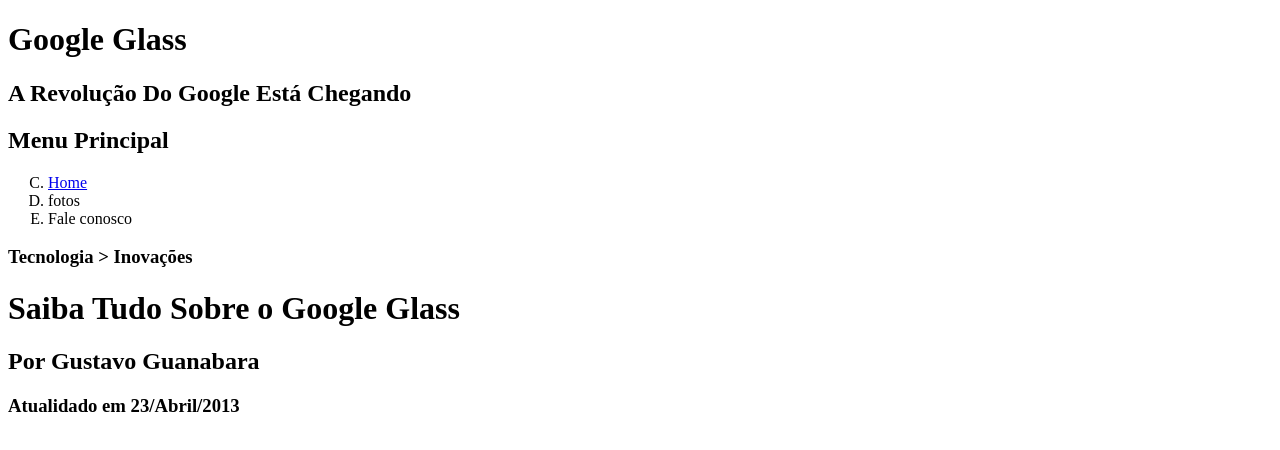
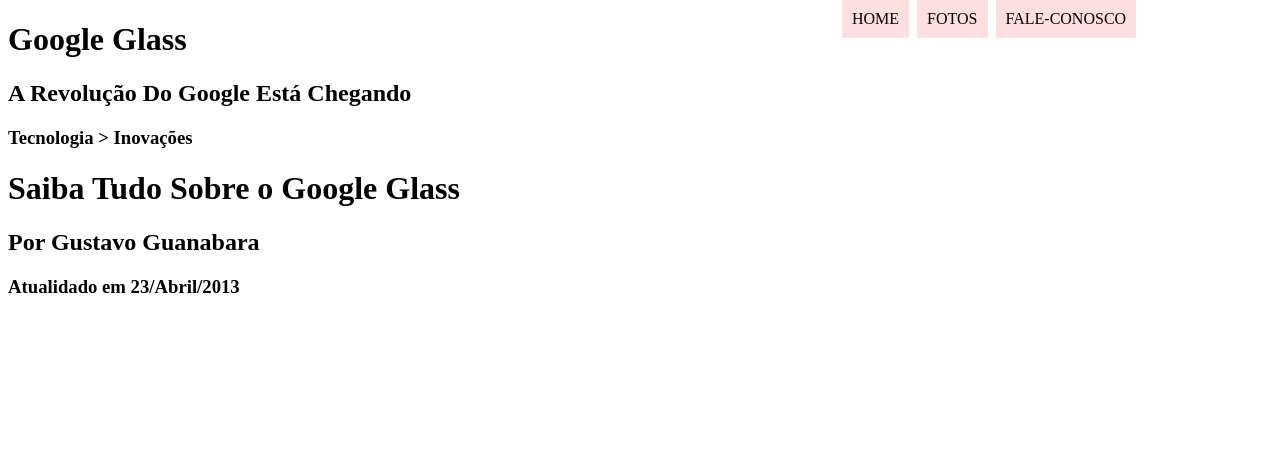
Before and after one commit to GedasioSilva/Projetos-com-Html, a plain HTML site: page Curso-Emvideo/Hgroup-header/index.html in a window 1280 px wide. Drawn offline with Linux system fonts and the light colour scheme.

Commit message:
aula
12/10/2021

```diff
--- a/Curso-Emvideo/Exercicios/exer01/Stylo.css
+++ b/Curso-Emvideo/Exercicios/imgns/01/Stylo.css
@@ -44,7 +44,7 @@ p{
 }
 
 
-div#orpo{
+div#corpo{
     background-color: rgb(11, 240, 30);
     color: black;
     font: normal 20pt arial;
--- /dev/null
+++ b/Curso-Emvideo/Hgroup-header/Style.css
@@ -0,0 +1,36 @@
+nav#menu ul {
+  list-style: none;
+  text-transform: uppercase;
+  position: absolute;
+  top: -18px;
+  left: 800px;
+
+}
+nav#menu li{
+    display: inline-block;
+    background-color: rgb(253, 223, 223);
+    padding: 10px;
+    margin: 2px;
+    transition: background-color 1s;
+}
+
+nav#menu li:hover{
+    background-color: azure;
+}
+
+
+nav#menu{
+    display: block;
+}
+nav#menu h1{
+    display: none;
+}
+
+nav#menu a {
+    color: black;
+    text-decoration: none;
+}
+nav#menu a:hover {
+    color:rgb(12, 11, 11) ;
+    text-decoration: underline;
+}
--- a/Curso-Emvideo/Hgroup-header/index.html
+++ b/Curso-Emvideo/Hgroup-header/index.html
@@ -2,6 +2,7 @@
 <html lang="pt-br">
 <head>
     <meta charset="UTF-8">
+    <link rel="stylesheet" href="Style.css">
     <meta http-equiv="X-UA-Compatible" content="IE=edge">
     <meta name="viewport" content="width=device-width, initial-scale=1.0">
     <title>Hgroup</title>
@@ -15,14 +16,13 @@
         </hgroup>
         </header>
 
-        <nav>
+        <nav id="menu">
           <h1>Menu Principal</h1>
-          <ol type="A" start="3">
+            <ul type = "disc"  >
             <li> <a href="index.html">Home</a></li>
-            <li>fotos</li>
-            <li>Fale conosco</li>
-          </ol>
-
+            <li> <a href="Fotos.html" target="_blank" title="Fotos">fotos</a></li>
+            <li> <a href="Fale-conosco.html" target="_blank">Fale-Conosco</a></li>
+          </ul>
         </nav>
 
 
```
Also changed, not shown: Curso-Emvideo/div/index.html (+14 -3 lines), Curso-Emvideo/div/stylo.css (+10 -3 lines), Curso-Emvideo/imagens/index.html (+3 -7 lines), Curso-Emvideo/Exercicios/imgns/01/capa.jpg (renamed from Curso-Emvideo/Exercicios/exer01/capa.jpg), Curso-Emvideo/Exercicios/imgns/01/index.html (renamed from Curso-Emvideo/Exercicios/exer01/index.html), Curso-Emvideo/imagens/Style.css (line endings or trailing spaces), Curso-Emvideo/imagens/img/images.jfif (added).
